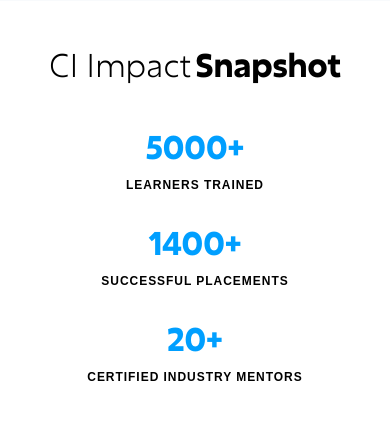
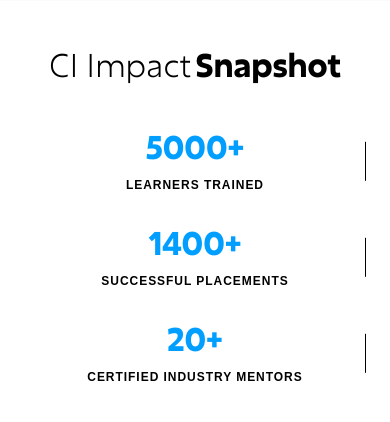
Before and after one commit to jangidmanish007/cloudintellect-frontend, a Next.js app: page /why-choose-us in a window 390 px wide. Shown: the part 4300-4722 px from the top of the page. Built offline with nearby package versions, Linux system fonts and the light colour scheme; no server answers; a web font is replaced by a local one.

Commit message:
add new changes

```diff
--- a/src/components/why-choose-us/ImpactSnapshot.jsx
+++ b/src/components/why-choose-us/ImpactSnapshot.jsx
@@ -63,13 +63,13 @@ export default function ImpactSnapshot({ impactSnapshot }) {
                 </span>
               </div>
               {/* Vertical Divider - Only show on desktop between items */}
-              {/* {index !== metrics.length - 1 && (
-                <div className="absolute right-0 top-1/2 -translate-y-1/2 h-[60%] w-px bg-[#000000] lg:block md:hidden sm:hidden" />
+              {index !== metrics.length - 1 && (
+                <div className="absolute right-0 top-1/2 -translate-y-1/2 h-[60%] w-px border-l border-[#000000] lg:block md:hidden sm:hidden" />
+              )}
+              {/* Tablet divider - only show between items in the same row (odd index items) */}
+              {/* {index % 2 === 0 && index !== metrics.length - 1 && (
+                <div className="absolute right-0 top-1/2 -translate-y-1/2 h-[60%] w-px bg-[#000000]  md:block sm:hidden hidden" />
               )} */}
-              {/* Tablet divider - only show between items in the same row (odd index items) */}
-              {index % 2 === 0 && index !== metrics.length - 1 && (
-                <div className="absolute right-0 top-1/2 -translate-y-1/2 h-[60%] w-px bg-[#000000]  md:block sm:hidden hidden" />
-              )}
             </motion.div>
           ))}
         </div>
```
